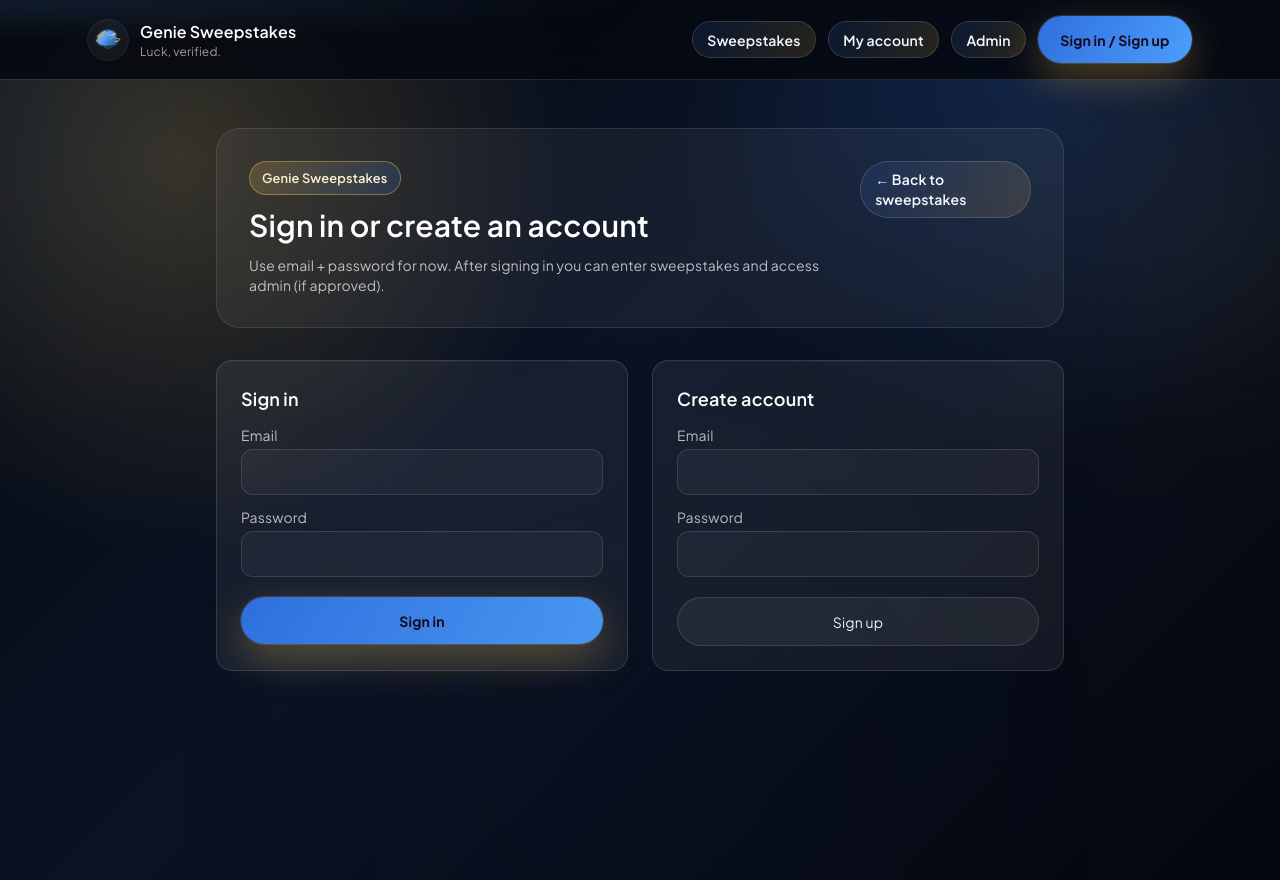
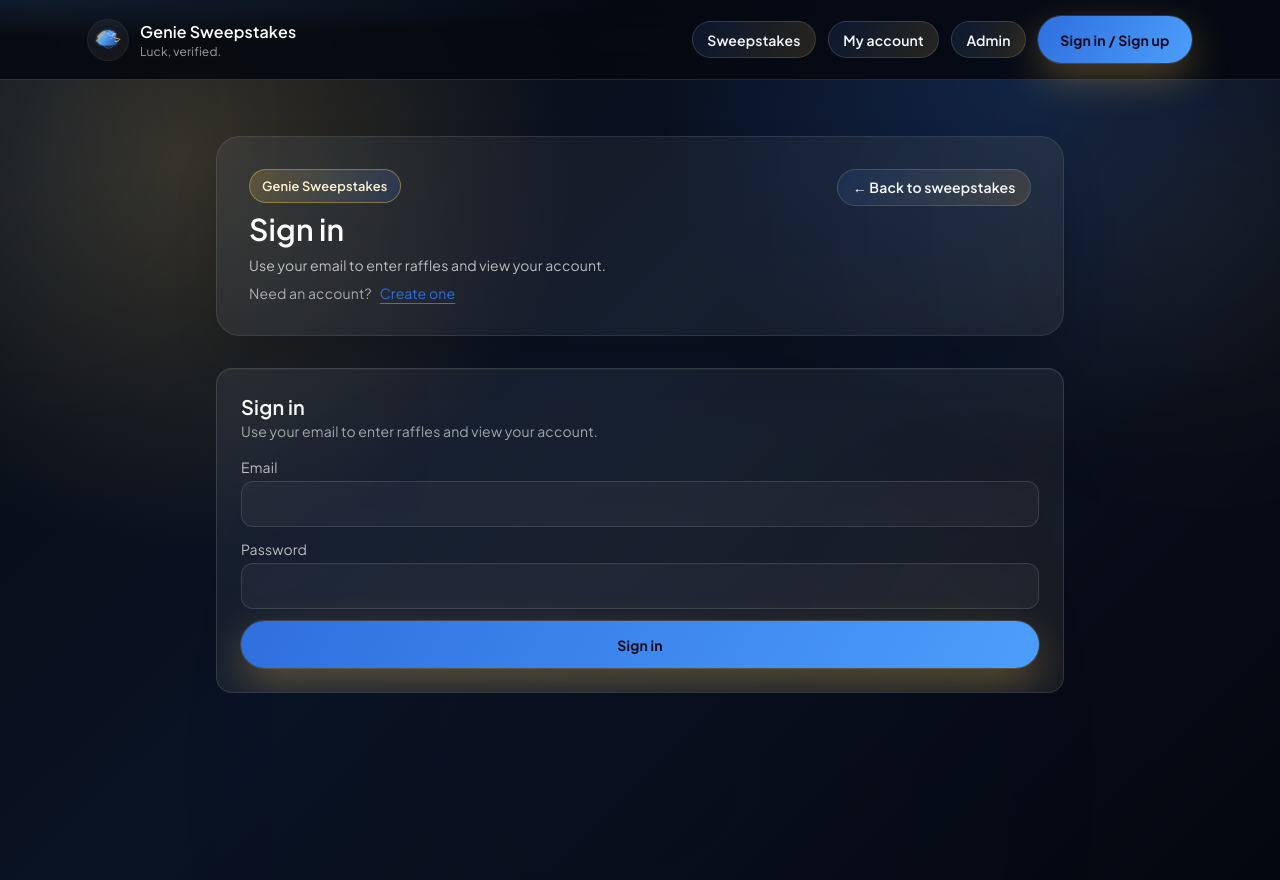
Before and after one commit to PaulWallaceATL/genie, a Next.js app: page /auth in a window 1280 px wide. Built offline with nearby package versions, Linux system fonts and the light colour scheme; no server answers.

Commit message:
Redesign auth page with single-mode signin/signup switch

```diff
--- a/app/auth/page.tsx
+++ b/app/auth/page.tsx
@@ -2,28 +2,80 @@ import Link from "next/link";
 import { signInAction, signOutAction, signUpAction } from "./actions";
 import { getCurrentUserWithProfile } from "@/lib/profile";
 
+const modeLabels = {
+  signin: {
+    title: "Sign in",
+    subtitle: "Use your email to enter raffles and view your account.",
+    cta: "Sign in",
+    switchLabel: "Need an account?",
+    switchHref: "/auth?mode=signup",
+    switchText: "Create one",
+  },
+  signup: {
+    title: "Create account",
+    subtitle: "Set up your Genie profile to start earning and entering.",
+    cta: "Sign up",
+    switchLabel: "Already have an account?",
+    switchHref: "/auth?mode=signin",
+    switchText: "Sign in",
+  },
+};
+
 export default async function AuthPage({
   searchParams,
 }: {
-  searchParams?: { error?: string };
+  searchParams?: { error?: string; mode?: string };
 }) {
   const userWithProfile = await getCurrentUserWithProfile();
   const errorMessage = searchParams?.error;
+  const mode = searchParams?.mode === "signup" ? "signup" : "signin";
+  const labels = modeLabels[mode];
+
+  if (userWithProfile) {
+    return (
+      <main className="mx-auto flex min-h-screen max-w-4xl flex-col gap-6 px-6 py-12">
+        <div className="card border border-green-400/40 bg-green-500/10 px-4 py-4">
+          <p className="text-sm font-semibold text-green-100">
+            You’re signed in as {userWithProfile.user.email ?? "user"}.
+          </p>
+          <div className="mt-3 flex gap-3">
+            <form action={signOutAction}>
+              <button type="submit" className="btn-ghost text-sm">
+                Sign out
+              </button>
+            </form>
+            <Link href="/sweepstakes" className="pill text-sm">
+              Back to sweepstakes
+            </Link>
+          </div>
+        </div>
+      </main>
+    );
+  }
 
   return (
-    <main className="mx-auto flex min-h-screen max-w-4xl flex-col gap-8 px-6 py-12">
-      <div className="flex items-start justify-between rounded-3xl border border-white/10 bg-white/5 p-8">
-        <div className="space-y-3">
-          <p className="badge w-fit">Genie Sweepstakes</p>
-          <h1 className="text-3xl font-semibold text-white">Sign in or create an account</h1>
-          <p className="text-sm text-white/70">
-            Use email + password for now. After signing in you can enter sweepstakes and access admin
-            (if approved).
-          </p>
+    <main className="mx-auto flex min-h-screen max-w-4xl flex-col gap-8 px-6 py-14">
+      <div className="relative overflow-hidden rounded-3xl border border-white/10 bg-white/5 p-8 shadow-2xl">
+        <div className="pointer-events-none absolute inset-0 opacity-60">
+          <div className="absolute -left-10 top-0 h-40 w-40 rounded-full bg-[#2f6fde]/25 blur-[110px]" />
+          <div className="absolute right-0 top-6 h-36 w-36 rounded-full bg-[#f7c552]/22 blur-[120px]" />
         </div>
-        <Link href="/sweepstakes" className="pill text-sm">
-          ← Back to sweepstakes
-        </Link>
+        <div className="relative flex items-start justify-between gap-4">
+          <div className="space-y-2">
+            <p className="badge w-fit">Genie Sweepstakes</p>
+            <h1 className="text-3xl font-semibold text-white">{labels.title}</h1>
+            <p className="text-sm text-white/70">{labels.subtitle}</p>
+            <div className="flex items-center gap-2 text-sm text-white/60">
+              <span>{labels.switchLabel}</span>
+              <Link href={labels.switchHref} className="text-white underline underline-offset-4">
+                {labels.switchText}
+              </Link>
+            </div>
+          </div>
+          <Link href="/sweepstakes" className="pill text-sm">
+            ← Back to sweepstakes
+          </Link>
+        </div>
       </div>
 
       {errorMessage ? (
@@ -32,24 +84,18 @@ export default async function AuthPage({
         </div>
       ) : null}
 
-      {userWithProfile ? (
-        <div className="card border border-green-400/40 bg-green-500/10 px-4 py-4">
-          <p className="text-sm font-semibold text-green-100">
-            You’re signed in as {userWithProfile.user.email ?? "user"}.
-          </p>
-          <form action={signOutAction} className="mt-3">
-            <button
-              type="submit"
-              className="btn-ghost text-sm"
-            >
-              Sign out
-            </button>
-          </form>
+      <div className="card relative overflow-hidden border border-white/10 bg-white/5 p-6 shadow-xl">
+        <div className="pointer-events-none absolute inset-0 opacity-50">
+          <div className="absolute -left-12 top-0 h-32 w-32 rounded-full bg-[#2f6fde]/20 blur-[100px]" />
+          <div className="absolute right-0 bottom-0 h-32 w-40 rounded-full bg-[#f7c552]/18 blur-[110px]" />
         </div>
-      ) : (
-        <div className="grid gap-6 md:grid-cols-2">
-          <form action={signInAction} className="card flex flex-col gap-3 border border-white/10 bg-white/5 p-6 shadow-sm">
-            <h2 className="text-lg font-semibold text-white">Sign in</h2>
+        <div className="relative">
+          <h2 className="text-xl font-semibold text-white">{labels.title}</h2>
+          <p className="text-sm text-white/60">{labels.subtitle}</p>
+          <form
+            action={mode === "signup" ? signUpAction : signInAction}
+            className="mt-4 flex flex-col gap-3"
+          >
             <label className="text-sm text-white/70">
               Email
               <input
@@ -70,41 +116,13 @@ export default async function AuthPage({
             </label>
             <button
               type="submit"
-              className="mt-2 btn-primary text-sm"
+              className={mode === "signup" ? "btn-ghost text-sm" : "btn-primary text-sm"}
             >
-              Sign in
-            </button>
-          </form>
-
-          <form action={signUpAction} className="card flex flex-col gap-3 border border-white/10 bg-white/5 p-6 shadow-sm">
-            <h2 className="text-lg font-semibold text-white">Create account</h2>
-            <label className="text-sm text-white/70">
-              Email
-              <input
-                name="email"
-                type="email"
-                required
-                className="mt-1 w-full text-sm"
-              />
-            </label>
-            <label className="text-sm text-white/70">
-              Password
-              <input
-                name="password"
-                type="password"
-                required
-                className="mt-1 w-full text-sm"
-              />
-            </label>
-            <button
-              type="submit"
-              className="mt-2 btn-ghost text-sm"
-            >
-              Sign up
+              {labels.cta}
             </button>
           </form>
         </div>
-      )}
+      </div>
     </main>
   );
 }
```
